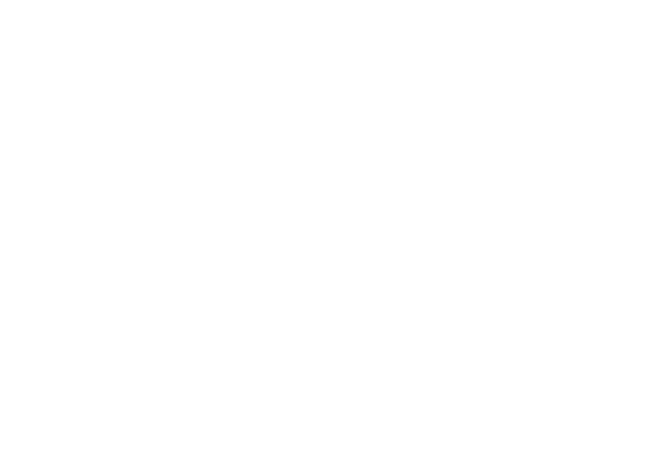
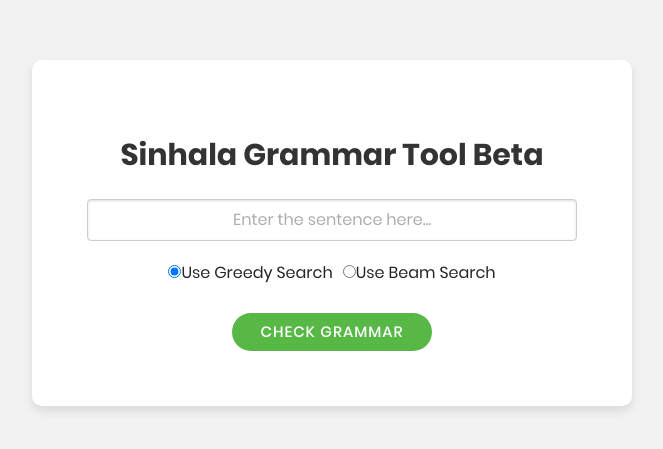
Before and after one commit to kokilaw/sinhala-grammar-correction-web, a React (Create React App) app: page /debug in a window 1280 px wide. Shown: the part 167-616 px from the top of the page, without its empty margins (308-971 px from the left). Built offline with nearby package versions, Linux system fonts and the light colour scheme.

Commit message:
google vm url updated

```diff
--- a/src/App.js
+++ b/src/App.js
@@ -8,7 +8,8 @@ import HomePageTemp from './components/HomePageTemp';
 const App = ({ location }) => (
     <div className="limiter">
         {/* <Route location={location} path="/" exact component={HomePage} /> */}
-        <Route location={location} path="/" exact component={HomePageTemp} />
+        {/* <Route location={location} path="/" exact component={HomePageTemp} /> */}
+        <HomePageTemp />
     </div>
 );
 
--- a/src/api.js
+++ b/src/api.js
@@ -1,7 +1,7 @@
 import axios from 'axios';
 
 // const BASE_URL = 'http://127.0.0.1:5000';
-const BASE_URL = 'http://35.200.222.127';
+const BASE_URL = 'https://35.200.222.127';
 
 export const post = (requestPath, requestBody) =>
     axios.post(BASE_URL + requestPath, requestBody);
```
